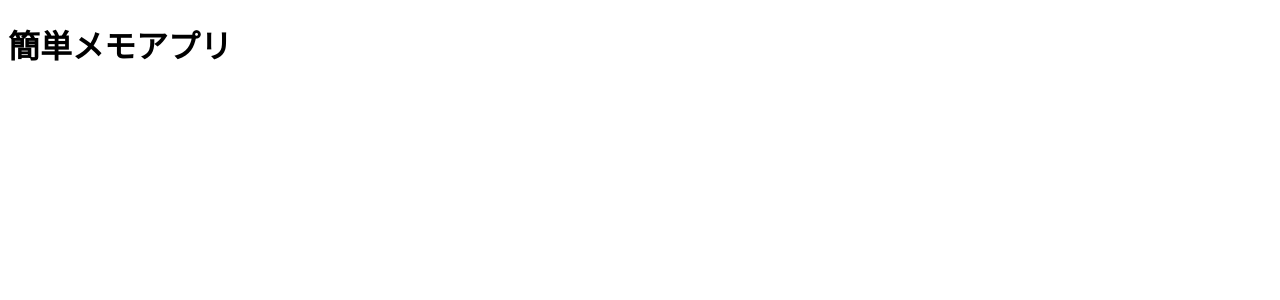
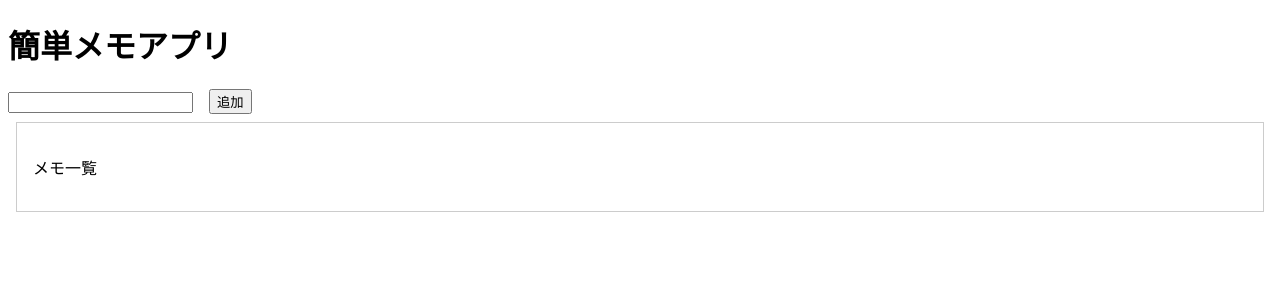
Before and after one commit to yuya1191994/typescript-practice, a React (Create React App) app: page / in a window 1280 px wide. Shown: the top 300 px of the page. Built offline with nearby package versions, Linux system fonts and the light colour scheme.

Commit message:
簡易メモアプリ模写

```diff
--- a/src/components/App.tsx
+++ b/src/components/App.tsx
@@ -1,3 +1,59 @@
-export const App = () => {
-  return <h1>簡単メモアプリ</h1>
+import { ChangeEvent, FC, useState } from "react"
+import { styled } from "styled-components"
+
+export const App: FC = () => {
+  const [text, setText] = useState<string>("")
+  const [memos, setMemos] = useState<string[]>([])
+
+  const onChangeText = (e: ChangeEvent<HTMLInputElement>) => setText(e.target.value)
+
+  const onClickAdd = () => {
+    const newMemos = [...memos]
+    newMemos.push(text)
+    setMemos(newMemos)
+    setText('')
+  }
+
+  const onClickDelete = (index: number) => {
+    const newMemos = [...memos]
+    newMemos.splice(index, 1)
+    setMemos(newMemos)
+  }
+
+  return (
+    <div>
+      <h1>簡単メモアプリ</h1>
+      <input type="text" value={text} onChange={onChangeText} />
+      <SButton onClick={onClickAdd}>追加</SButton>
+      <SContainer>
+        <p>メモ一覧</p>
+        <ul>
+          {memos.map((memo, index) => (
+            <li key={ memo }>
+              <SMemoWrapper>
+                <p>{ memo }</p>
+                <SButton onClick={() => onClickDelete(index)}>
+                  削除
+                </SButton>
+              </SMemoWrapper>
+            </li>
+          ))}
+        </ul>
+      </SContainer>
+    </div>
+  )
 }
+
+const SButton = styled.button`
+  margin-left: 16px;
+`
+const SContainer = styled.div`
+  border: solid 1px #ccc;
+  padding: 16px;
+  margin: 8px;
+`
+
+const SMemoWrapper = styled.div`
+  display: flex;
+  align-items: center;
+`
```
